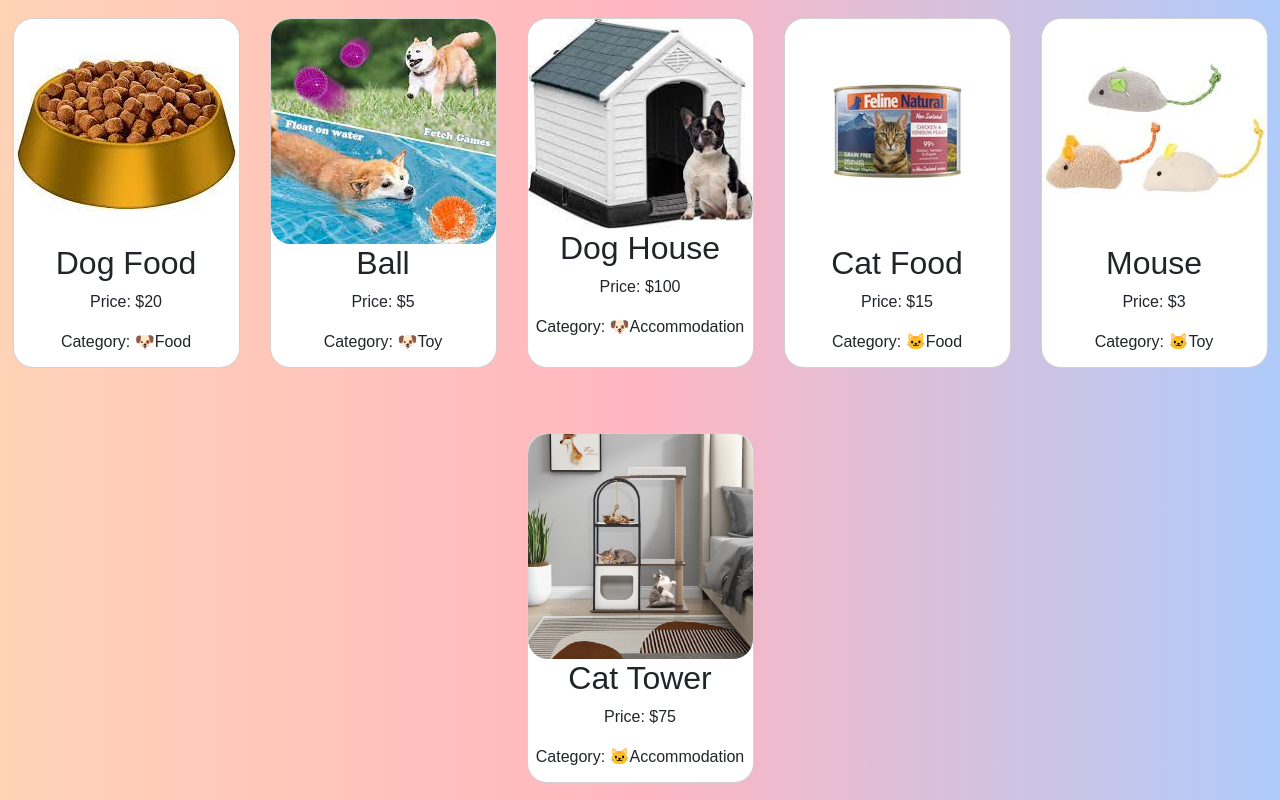
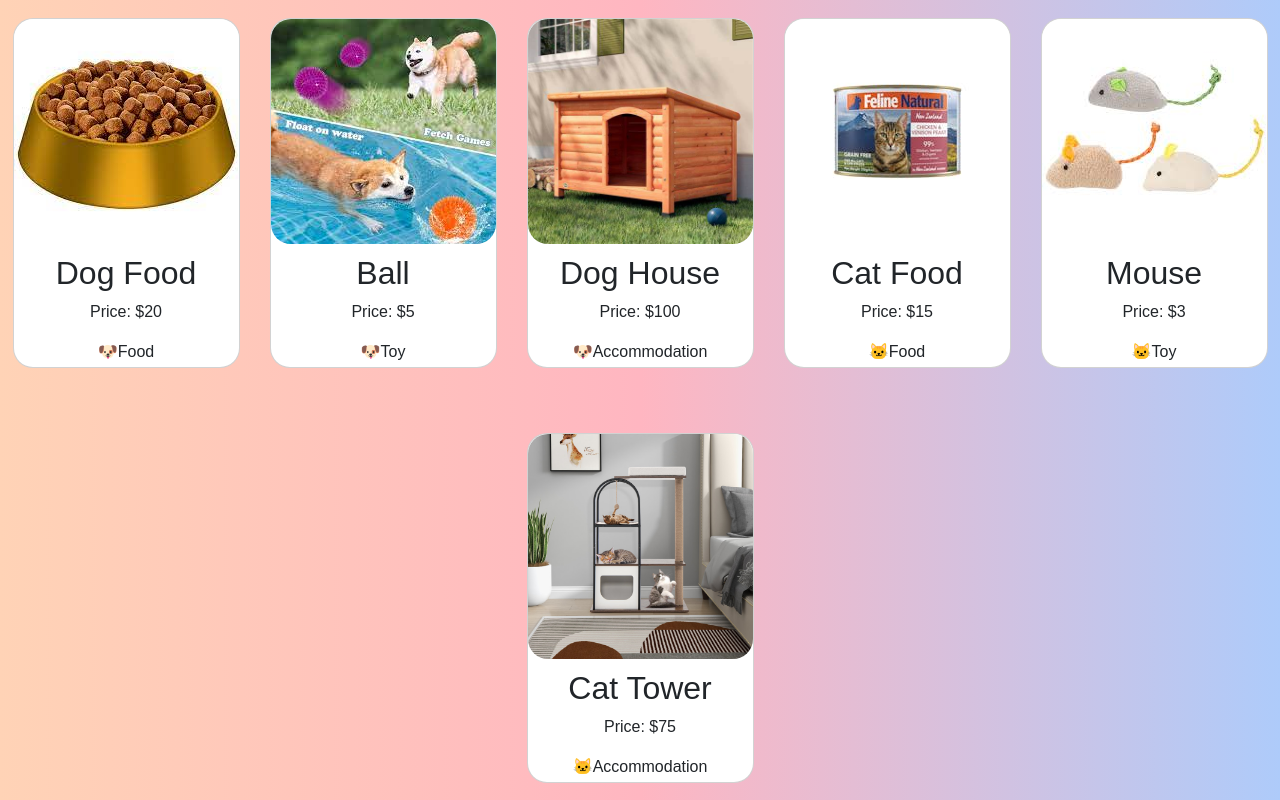
Before and after one commit to juri931/php-oop-2, a PHP site: page / in a window 1280 px wide. Run offline with PHP 8.4, Linux system fonts and the light colour scheme; data that the repository does not hold is empty.

Commit message:
[fix] better card visualization

```diff
--- a/css/style.css
+++ b/css/style.css
@@ -14,7 +14,9 @@ body {
 
     img {
       width: 225px;
+      min-height: 225px;
       border-radius: 20px;
+      margin-bottom: 10px;
     }
   }
 }
--- a/index.php
+++ b/index.php
@@ -79,7 +79,7 @@ class PetStore {
             echo '<img src="' . $product->getImage() . '" alt="' . $product->getTitle() . '">';
             echo '<h2>' . $product->getTitle() . '</h2>';
             echo '<p>Price: $' . $product->getPrice() . '</p>';
-            echo '<p>Category: ' . $product->getCategoryIcon() . $product->getProductType() . '</p>';
+            echo '<p>' . $product->getCategoryIcon() . $product->getProductType() . '</p>';
             echo '</div>';
         }
     }
```
Also changed, not shown: img/dog-house.jpg.
